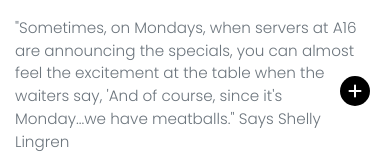
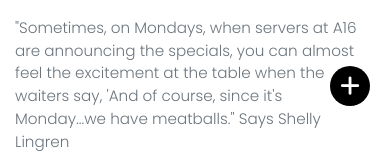
Before and after one commit to Joshua-Ogbonna/iThink, a Vue app: page /profile in a window 390 px wide. Shown: the part 734-890 px from the top of the page. Built offline with nearby package versions, Linux system fonts and the light colour scheme; no server answers; sample sign-in values are in the browser's storage.

Commit message:
till tomorrow

```diff
--- a/src/views/Profile.vue
+++ b/src/views/Profile.vue
@@ -197,9 +197,9 @@
 
     @media only screen and (max-width: 736px) {
         #fas {
-            height: 30px;
-            width: 30px;
-            font-size: 1rem;
+            height: 40px;
+            width: 40px;
+            font-size: 1.4rem;
             color:  white;
         }
     }
```
